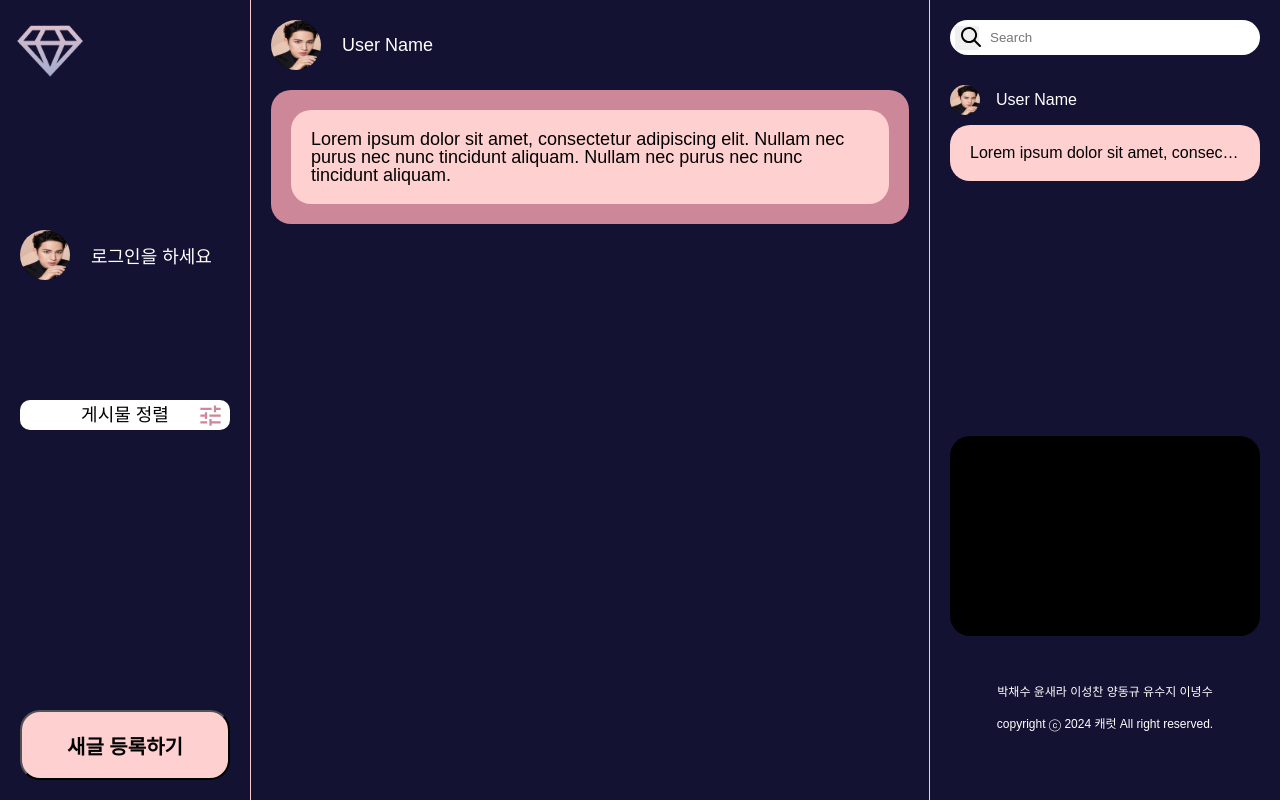
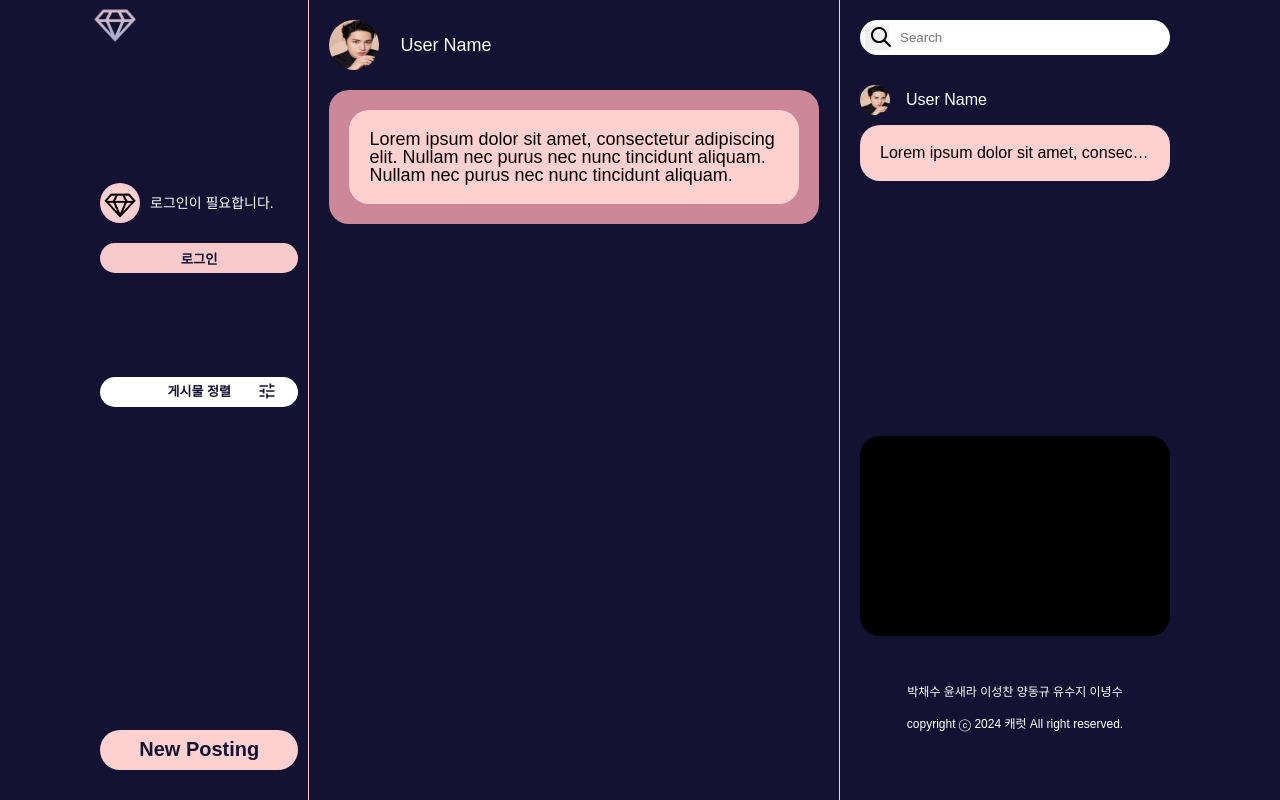
Before and after one commit to dongkyusq/carat-teamProject, a React (Vite) app: page / in a window 1280 px wide. Built offline with nearby package versions, Linux system fonts and the light colour scheme; a web font is replaced by a local one.

Commit message:
스타일수정

```diff
--- a/src/components/DropdownPack.jsx
+++ b/src/components/DropdownPack.jsx
@@ -114,7 +114,10 @@ function DropdownMenu(props) {
 }
 
 const filterIcon = {
-  color: "#cc8798",
+  color: "#141233",
+  fontSize: "20px",
+  marginLeft: "55px",
+  marginTop: "-2px",
 };
 
 const NavBarP = styled.p`
@@ -147,8 +150,8 @@ const MenuItem = styled.a`
 const Dropdown = styled.div`
   position: absolute;
   top: 40px;
-  left: -162px;
-  width: 205px;
+  left: -99px;
+  width: 158px;
   border-radius: 10px;
   overflow: hidden;
   background-color: white;
@@ -166,23 +169,14 @@ const NavIconBtn = styled.a`
   border: 0;
   background-color: transparent;
   transition: filter 300ms;
-
-  &:hover {
-    filter: brightness(1.2);
-  }
 `;
 
 const NavChildren = styled.li`
-  width: 50px;
   display: flex;
   align-items: center;
   justify-content: center;
-  margin-left: 170px;
+  margin-left: 80px;
   position: absolute;
-
-  &:hover {
-    color: white;
-  }
 `;
 
 const Navbar = styled.nav`
@@ -198,8 +192,10 @@ const NavbarItem = styled.ul`
   justify-content: center;
   align-items: center;
   background-color: white;
-  border-radius: 10px;
-  color: black;
+  border-radius: 20px;
+  color: #141233;
+  font-weight: bold;
+  font-size: 13px;
 `;
 
 const MBTIListContainer = styled.div`
--- a/src/components/LeftBox.jsx
+++ b/src/components/LeftBox.jsx
@@ -3,10 +3,13 @@ import styled from "styled-components";
 import DropdownPack from "./DropdownPack";
 
 const Box = styled.div`
-  width: ${props => props.$width || "100%"};
-  min-width: ${props => props.$minWidth || "0"};
+  width: 295px;
   height: 100%;
   border-right: solid 1px #f8caca;
+`;
+
+const LogoImg = styled.img`
+  scale: 70%;
 `;
 
 const BoxInner = styled.div`
@@ -14,24 +17,30 @@ const BoxInner = styled.div`
   flex-flow: column nowrap;
   justify-content: space-between;
   height: calc(100% - 40px);
-  padding: 20px;
+  padding: 10px;
 `;
 const Logo = styled.div`
   flex-shrink: 0;
-  width: 100px;
-  height: 100px;
-  margin: -20px 0 30px -20px;
+  width: 90px;
+  height: 90px;
+  margin: -30px 0 30px -30px;
 `;
 
 const PostButton = styled.button`
   flex-shrink: 0;
   width: 100%;
-  height: 70px;
+  height: 40px;
   font-size: 20px;
   font-weight: bold;
   border-radius: 20px;
   background: #ffd0d0;
-  color: #000;
+  border: 0;
+  color: #141233;
+
+  &:hover {
+    background-color: #cc8798;
+    color: white;
+  }
 `;
 
 const UserInfo = styled.div`
@@ -45,16 +54,40 @@ const UserInfo = styled.div`
 const UserImg = styled.img`
   border-radius: 100%;
   background: #f8cacc;
-  width: ${props => props.$width || "50px"};
-  height: ${props => props.$height || "50px"};
-  margin-right: ${props => props.$marginRight || "15px"};
+  width: 40px;
+  height: 40px;
 `;
 
-const UserName = styled.button`
+const UserName = styled.span`
   background-color: transparent;
   border: 0;
   color: white;
-  font-size: ${props => props.$fontSize || "18px"};
+  text-align: center;
+  font-size: 14px;
+  margin-left: 10px;
+`;
+
+const LoginBtn = styled.button`
+  border-radius: 20px;
+  display: flex;
+  justify-content: center;
+  align-items: center;
+  width: 100%;
+  border: 0;
+  height: 30px;
+  background: #f8cacc;
+  color: #141233;
+  font-weight: bold;
+
+  &:hover {
+    background-color: #cc8798;
+    color: white;
+  }
+`;
+
+const UserBox = styled.div`
+  margin-top: -60px;
+  margin-bottom: -40px;
 `;
 
 const LeftBox = () => {
@@ -64,15 +97,19 @@ const LeftBox = () => {
     navigate("/"); // 새글 등록창으로 이동
   };
 
+  const navigateToHome = () => {
+    navigate(-1);
+  };
+
   return (
-    <Box $width="15%" $minWidth="250px">
+    <Box>
       <BoxInner>
-        <Logo>
-          <img src="/src/assets/logo.png" alt="News Feed Logo" width="100%" height="100%" />
+        <Logo onClick={navigateToHome}>
+          <LogoImg src="/src/assets/logo.png" alt="News Feed Logo" width="100%" height="100%" />
         </Logo>
         <Login />
         <DropdownPack />
-        <PostButton>새글 등록하기</PostButton>
+        <PostButton onClick={navigateToNewPosting}>New Posting</PostButton>
       </BoxInner>
     </Box>
   );
@@ -80,10 +117,13 @@ const LeftBox = () => {
 
 const Login = () => {
   return (
-    <UserInfo>
-      <UserImg src="/src/assets/User.jpg" alt="Login" />
-      <UserName>로그인을 하세요</UserName>
-    </UserInfo>
+    <UserBox>
+      <UserInfo>
+        <UserImg src="public\img\profileLogo.png" alt="Login" />
+        <UserName>로그인이 필요합니다.</UserName>
+      </UserInfo>
+      <LoginBtn>로그인</LoginBtn>
+    </UserBox>
   );
 };
 
--- a/src/shared/GlobalStyle.jsx
+++ b/src/shared/GlobalStyle.jsx
@@ -18,6 +18,7 @@ const GlobalStyle = createGlobalStyle`
     font-size: 18px;
     background: #141233;
     color: #fff;
+    padding: 0 30px
   }
 `;
 
--- a/src/shared/Router.jsx
+++ b/src/shared/Router.jsx
@@ -7,8 +7,6 @@ const Router = () => {
     <BrowserRouter>
       <Routes>
         <Route path="/" element={<Home />} />
-        {/* <Route index element={<Layout />} />
-        <Route path="*" element={<Layout />} /> */}
       </Routes>
     </BrowserRouter>
   );
```
